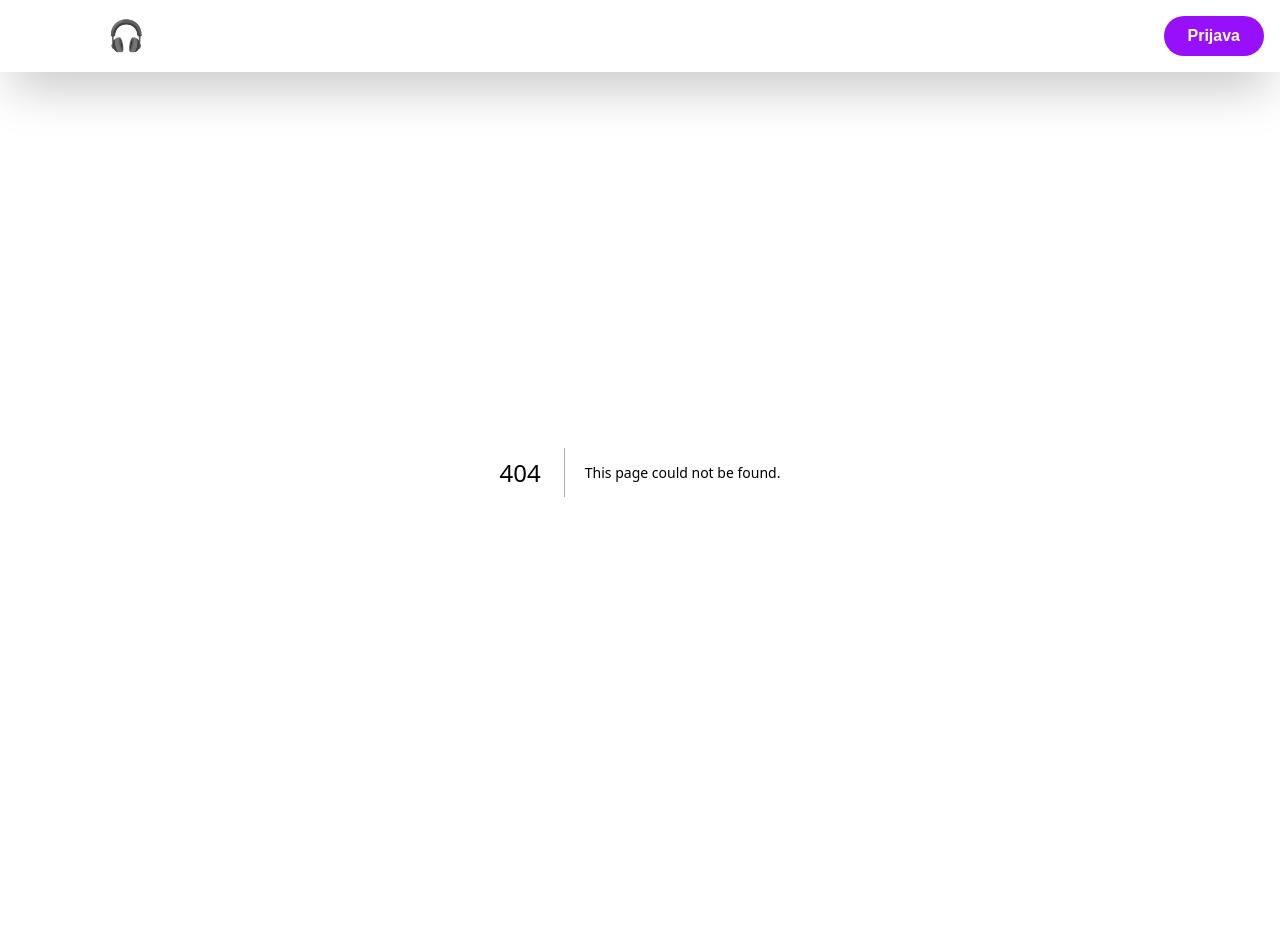
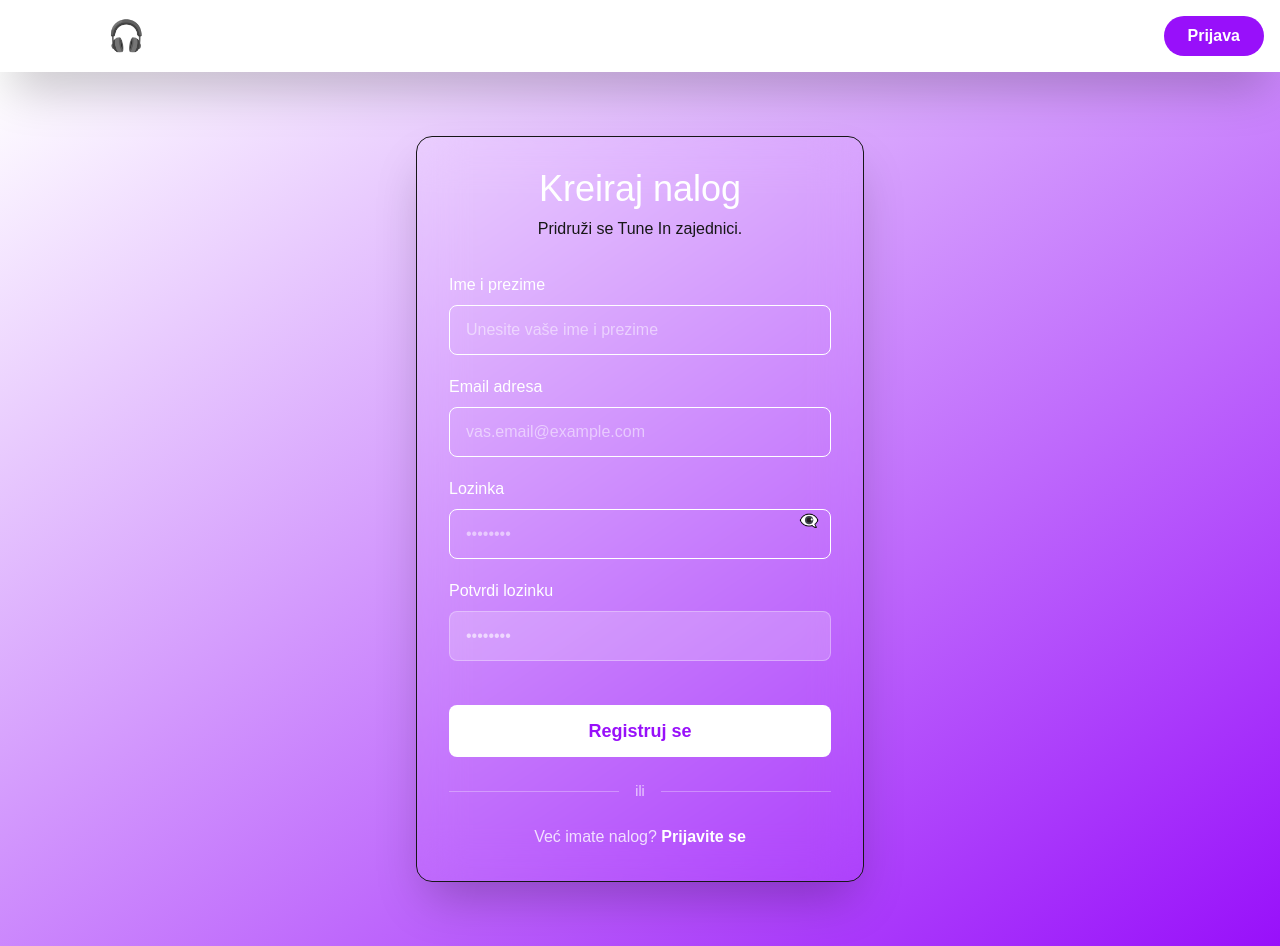
Before and after one commit to elab-development/internet-tehnologije-2025-podcastaplikacija_2022_0260, a Next.js app: page /register in a window 1280 px wide. Before the commit this address had no page. Before the commit the page ends 872 px from the top, so only its background shows below. Built offline with nearby package versions, Linux system fonts and the light colour scheme.

Commit message:
napravljena register strana

```diff
--- /dev/null
+++ b/app/register/page.tsx
@@ -0,0 +1,156 @@
+'use client'
+
+import { useState } from 'react'
+import Link from 'next/link'
+
+export default function Register() {
+  const [formData, setFormData] = useState({
+    name: '',
+    email: '',
+    password: '',
+    confirmPassword: ''
+  })
+  const [showPassword, setShowPassword] = useState(false)
+
+  const handleSubmit = (e: React.FormEvent) => {
+    e.preventDefault()
+
+    if (formData.password !== formData.confirmPassword) {
+      alert('Lozinke se ne poklapaju!')
+      return
+    }
+
+    console.log('Registracija', formData)
+    alert(`Uspešna registracija! Dobrodošli, ${formData.name}`)
+  }
+
+  const handleChange = (e: React.ChangeEvent<HTMLInputElement>) => {
+    setFormData({
+      ...formData,
+      [e.target.name]: e.target.value
+    })
+  }
+
+  return (
+    <main className="min-h-screen bg-gradient-to-br from-black-900 via-purple-90020 to-purple-600 flex items-center justify-center px-4 py-16">
+      <div className="w-full max-w-md">
+
+        <div className="bg-white10 backdrop-blur-xl rounded-2xl p-8 mdp-10 border border-white20 shadow-2xl">
+
+          <div className="text-center mb-8">
+            <h1 className="text-4xl font-heading text-white mb-2">
+              Kreiraj nalog
+            </h1>
+            <p className="text-white40 font-body">
+              Pridruži se Tune In zajednici.
+            </p>
+          </div>
+
+          <form onSubmit={handleSubmit} className="space-y-5">
+
+            {/* Ime */}
+            <div>
+              <label htmlFor="name" className="block text-white font-body mb-2">
+                Ime i prezime
+              </label>
+              <input
+                type="text"
+                id="name"
+                name="name"
+                value={formData.name}
+                onChange={handleChange}
+                required
+                className="w-full px-4 py-3 rounded-lg bg-white20 border border-white30 text-white placeholder-white60 focusoutline-none focusring-2 focusring-white50 transition backdrop-blur-sm"
+                placeholder="Unesite vaše ime i prezime"
+              />
+            </div>
+
+            {/* Email */}
+            <div>
+              <label htmlFor="email" className="block text-white font-body mb-2">
+                Email adresa
+              </label>
+              <input
+                type="email"
+                id="email"
+                name="email"
+                value={formData.email}
+                onChange={handleChange}
+                required
+                className="w-full px-4 py-3 rounded-lg bg-white20 border border-white30 text-white placeholder-white60 focusoutline-none focusring-2 focusring-white50 transition backdrop-blur-sm"
+                placeholder="vas.email@example.com"
+              />
+            </div>
+
+            {/* Password */}
+            <div>
+              <label htmlFor="password" className="block text-white font-body mb-2">
+                Lozinka
+              </label>
+              <div className="relative">
+                <input
+                  type={showPassword ? 'text' : 'password'}
+                  id="password"
+                  name="password"
+                  value={formData.password}
+                  onChange={handleChange}
+                  required
+                  minLength={6}
+                  className="w-full px-4 py-3 rounded-lg bg-white20 border border-white30 text-white placeholder-white60 focusoutline-none focusring-2 focusring-white50 transition backdrop-blur-sm"
+                  placeholder="••••••••"
+                />
+                <button
+                  type="button"
+                  onClick={() => setShowPassword(!showPassword)}
+                  className="absolute right-3 top-12 -translate-y-12 text-white70 hovertext-white transition"
+                >
+                  {showPassword ? '👁️' : '👁️‍🗨️'}
+                </button>
+              </div>
+            </div>
+
+            {/* Confirm Password */}
+            <div>
+              <label htmlFor="confirmPassword" className="block text-white font-body mb-2">
+                Potvrdi lozinku
+              </label>
+              <input
+                type={showPassword ? 'text' : 'password'}
+                id="confirmPassword"
+                name="confirmPassword"
+                value={formData.confirmPassword}
+                onChange={handleChange}
+                required
+                className="w-full px-4 py-3 rounded-lg bg-white/20 border border-white/30 text-white placeholder-white/60 focus:outline-none focus:ring-2 focus:ring-white/50 transition backdrop-blur-sm"
+                placeholder="••••••••"
+              />
+            </div>
+
+            {/* Submit */}
+            <button
+              type="submit"
+              className="w-full bg-white text-purple-600 py-3 rounded-lg font-heading font-semibold text-lg hover:shadow-2xl hover:scale-105 transition-all duration-300 mt-6"
+            >
+              Registruj se
+            </button>
+          </form>
+
+          {/* Divider */}
+          <div className="flex items-center my-6">
+            <div className="flex-1 border-t border-white/30"></div>
+            <span className="px-4 text-white/70 font-body text-sm">ili</span>
+            <div className="flex-1 border-t border-white/30"></div>
+          </div>
+
+          {/* Login link */}
+          <p className="text-center text-white/80 font-body mt-6">
+            Već imate nalog?{' '}
+            <Link href="/login" className="text-white font-semibold hover:underline">
+              Prijavite se
+            </Link>
+          </p>
+        </div>
+      </div>
+    </main>
+  )
+}
```
